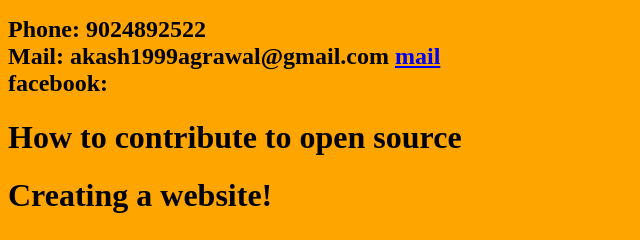
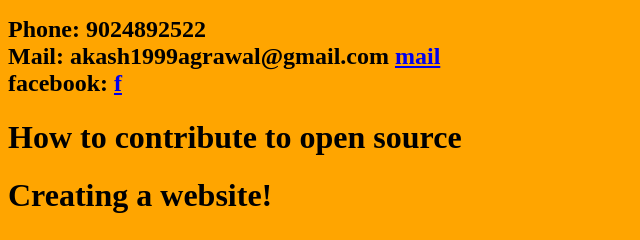
Before and after one commit to akashii99/test, a plain HTML site: page index.html in a window 1280 px wide. Shown: the part 508-748 px from the top of the page, 0-640 px from the left. Drawn offline with Linux system fonts and the light colour scheme.

Commit message:
Update index.html

```diff
--- a/index.html
+++ b/index.html
@@ -25,7 +25,7 @@ Akash Agrawal
 
   <h1 class="equisite"> Contact</h1>
       <h2> Phone: 9024892522 <br /> Mail: akash1999agrawal@gmail.com <a href="mailto:akash1999agrawal@gmail.com">mail</a> <br />
-         facebook: <a href="https://www.facebook.com/akash.agrawal.39501"> </a> </h2>
+         facebook: <a href="https://www.facebook.com/akash.agrawal.39501">f</a> </h2>
     <h1>How to contribute to open source</h1>
    <h1>Creating a website!</h1>
 </body>
```
